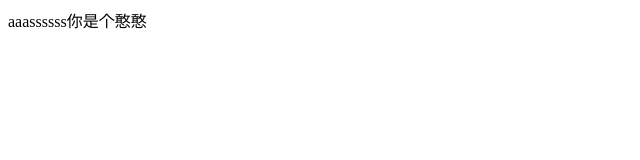
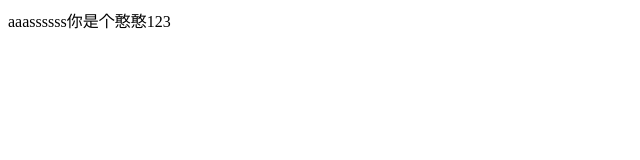
Before and after one commit to lifan12138/first-githubDemo, a plain HTML site: page index.html in a window 1280 px wide. Shown: the full height of the page, 0-640 px from the left. Drawn offline with Linux system fonts and the light colour scheme.

Commit message:
lifan0407测试冲突

```diff
--- a/index.html
+++ b/index.html
@@ -5,6 +5,6 @@
 		<title></title>
 	</head>
 	<body>
-		aaassssss你是个憨憨
+		aaassssss你是个憨憨123
 	</body>
 </html>
```
